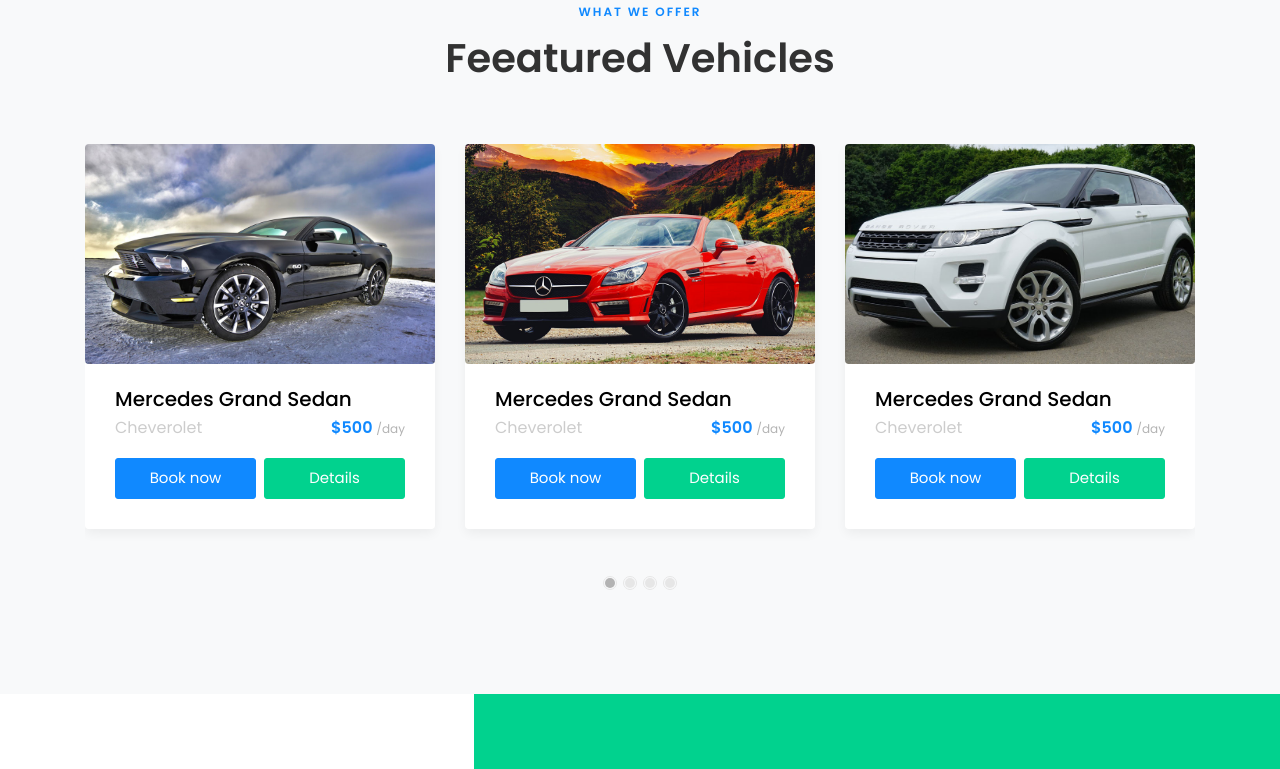
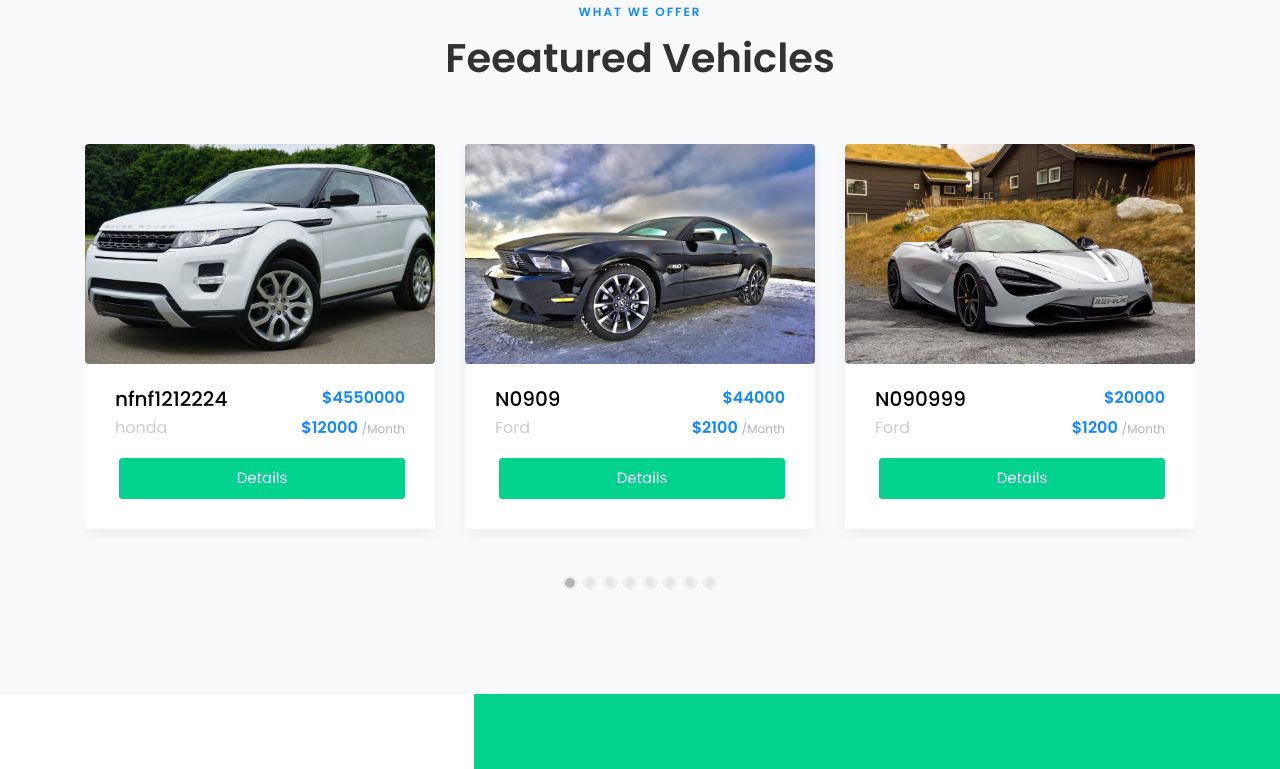
Before and after one commit to Mmy2000/carbook, a Django app: page / in a window 1280 px wide. Shown: the part 849-1618 px from the top of the page. Run offline with Django 4.2, Linux system fonts and the light colour scheme; data comes from the database, SQL or seed files in the repository; some libraries are stand-ins or nearby versions; some web fonts are replaced.

Commit message:
creating home page

```diff
--- a/settings/templates/home.html
+++ b/settings/templates/home.html
@@ -14,62 +14,28 @@
     		<div class="row">
     			<div class="col-md-12">
     				<div class="carousel-car owl-carousel">
+                        {% for car in car %}
     					<div class="item">
     						<div class="car-wrap rounded ftco-animate">
-		    					<div class="img rounded d-flex align-items-end" style="background-image: url(images/car-1.jpg);">
-		    					</div>
-		    					<div class="text">
-		    						<h2 class="mb-0"><a href="#">Mercedes Grand Sedan</a></h2>
-		    						<div class="d-flex mb-3">
-			    						<span class="cat">Cheverolet</span>
-			    						<p class="price ml-auto">$500 <span>/day</span></p>
-		    						</div>
-		    						<p class="d-flex mb-0 d-block"><a href="#" class="btn btn-primary py-2 mr-1">Book now</a> <a href="#" class="btn btn-secondary py-2 ml-1">Details</a></p>
-		    					</div>
+		    					<div class="img rounded d-flex align-items-end"
+                                style="background-image: url({{car.image_cover.url}});">
+                            </div>
+                            <div class="text">
+                                <div class="d-flex justify-content-between">
+                                    <h2 class="mb-0"><a href="{{car.get_absolute_url}}">{{car.name}}</a></h2>
+                                    <p class="price ml-auto">${{car.total_price}}</p>
+                                </div>
+
+                                <div class="d-flex mb-3">
+                                    <span class="cat">{{car.model}}</span>
+                                    <p class="price ml-auto">${{car.price_per_month}} <span>/Month</span></p>
+                                </div>
+                                <p class="d-flex mb-0 d-block"> <a href="{{car.get_absolute_url}}"
+                                        class="btn btn-secondary w-100 py-2 ml-1">Details</a></p>
+                            </div>
 		    				</div>
     					</div>
-    					<div class="item">
-    						<div class="car-wrap rounded ftco-animate">
-		    					<div class="img rounded d-flex align-items-end" style="background-image: url(images/car-2.jpg);">
-		    					</div>
-		    					<div class="text">
-		    						<h2 class="mb-0"><a href="#">Mercedes Grand Sedan</a></h2>
-		    						<div class="d-flex mb-3">
-			    						<span class="cat">Cheverolet</span>
-			    						<p class="price ml-auto">$500 <span>/day</span></p>
-		    						</div>
-		    						<p class="d-flex mb-0 d-block"><a href="#" class="btn btn-primary py-2 mr-1">Book now</a> <a href="#" class="btn btn-secondary py-2 ml-1">Details</a></p>
-		    					</div>
-		    				</div>
-    					</div>
-    					<div class="item">
-    						<div class="car-wrap rounded ftco-animate">
-		    					<div class="img rounded d-flex align-items-end" style="background-image: url(images/car-3.jpg);">
-		    					</div>
-		    					<div class="text">
-		    						<h2 class="mb-0"><a href="#">Mercedes Grand Sedan</a></h2>
-		    						<div class="d-flex mb-3">
-			    						<span class="cat">Cheverolet</span>
-			    						<p class="price ml-auto">$500 <span>/day</span></p>
-		    						</div>
-		    						<p class="d-flex mb-0 d-block"><a href="#" class="btn btn-primary py-2 mr-1">Book now</a> <a href="#" class="btn btn-secondary py-2 ml-1">Details</a></p>
-		    					</div>
-		    				</div>
-    					</div>
-    					<div class="item">
-    						<div class="car-wrap rounded ftco-animate">
-		    					<div class="img rounded d-flex align-items-end" style="background-image: url(images/car-4.jpg);">
-		    					</div>
-		    					<div class="text">
-		    						<h2 class="mb-0"><a href="#">Mercedes Grand Sedan</a></h2>
-		    						<div class="d-flex mb-3">
-			    						<span class="cat">Cheverolet</span>
-			    						<p class="price ml-auto">$500 <span>/day</span></p>
-		    						</div>
-		    						<p class="d-flex mb-0 d-block"><a href="#" class="btn btn-primary py-2 mr-1">Book now</a> <a href="#" class="btn btn-secondary py-2 ml-1">Details</a></p>
-		    					</div>
-		    				</div>
-    					</div>
+    					{% endfor %}
     				</div>
     			</div>
     		</div>
--- a/settings/views.py
+++ b/settings/views.py
@@ -3,4 +3,8 @@
 # Create your views here.
 def home(request):
     car = Car.objects.all()
-    return render(request , 'home.html')
+
+    context = {
+        'car':car
+    }
+    return render(request , 'home.html' , context)
```
